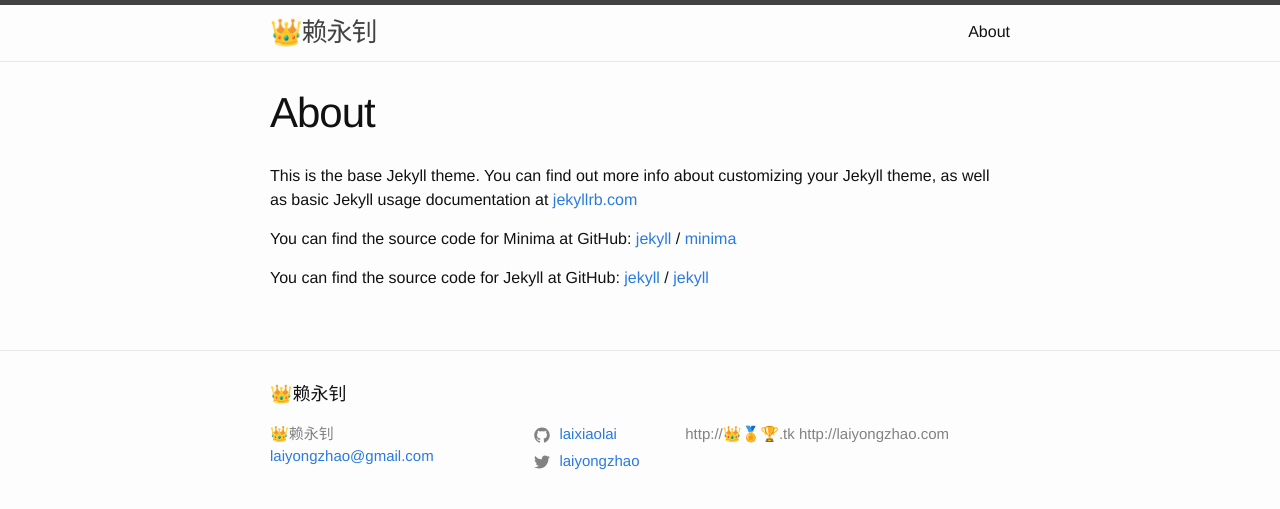
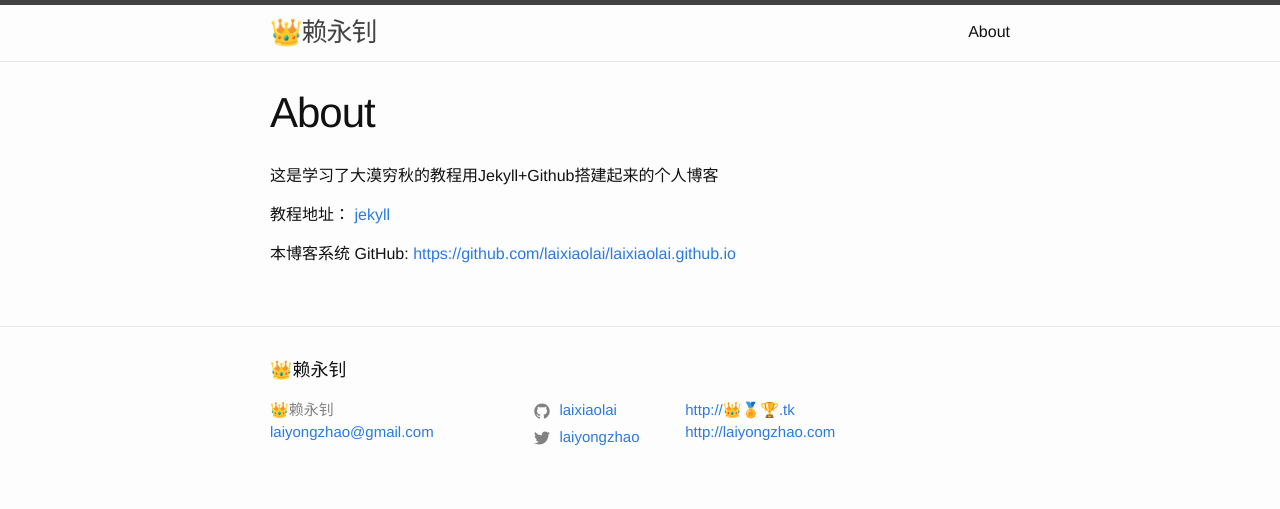
Before and after one commit to laixiaolai/laixiaolai.github.io, a Jekyll site: the page built from about.md, in a window 1280 px wide. Shown: the top 509 px of the page. Built offline with Jekyll 4.4.1, drawn with Linux system fonts in a browser that asks for light colours.

Commit message:
修改about页面

```diff
--- a/_config.yml
+++ b/_config.yml
@@ -15,8 +15,8 @@
 # in the templates via {{ site.myvariable }}.
 title: 👑赖永钊
 email: laiyongzhao@gmail.com
-description: > # this means to ignore newlines until "baseurl:"
-  http://👑🏅🏆.tk http://laiyongzhao.com
+description: > # this means to ignore newlines until "baseurl:"  #私人定制(下一行写描述)
+
 baseurl: "" # the subpath of your site, e.g. /blog
 url: "" # the base hostname & protocol for your site, e.g. http://example.com
 twitter_username: laiyongzhao
--- a/_includes/footer.html
+++ b/_includes/footer.html
@@ -37,7 +37,7 @@
       </div>
 
       <div class="footer-col footer-col-3">
-        <p>{{ site.description | escape }}</p>
+        <p>{{ site.description | escape }}<a href="http://👑🏅🏆.tk">http://👑🏅🏆.tk</a><br /><a href="http://laiyongzhao.com">http://laiyongzhao.com</a></p>
       </div>
     </div>
 
--- a/_sass/minima/_layout.scss
+++ b/_sass/minima/_layout.scss
@@ -222,8 +222,26 @@
     display:block;
     color:#0002ff;
   }
+  &:hover{
+    text-decoration:none;
+    h5{
+      background:#F00;
+      color:#FFF;
+    }
+    small{
+      color:#F00;
+    }
+  }
 }
-
+::selection {
+  background: #000;
+  color:#08ff65;
+   }
+/*Mozilla Firefox*/
+::-moz-selection {
+  background: #000;
+  color:#08ff65;
+}
 /**
  * Posts
  */
--- a/about.md
+++ b/about.md
@@ -4,15 +4,10 @@ title: About
 permalink: /about/
 ---
 
-This is the base Jekyll theme. You can find out more info about customizing your Jekyll theme, as well as basic Jekyll usage documentation at [jekyllrb.com](https://jekyllrb.com/)
+这是学习了大漠穷秋的教程用Jekyll+Github搭建起来的个人博客
 
-You can find the source code for Minima at GitHub:
-[jekyll][jekyll-organization] /
-[minima](https://github.com/jekyll/minima)
+教程地址：
+[jekyll](https://damoqiongqiu.github.io/)
 
-You can find the source code for Jekyll at GitHub:
-[jekyll][jekyll-organization] /
-[jekyll](https://github.com/jekyll/jekyll)
-
-
-[jekyll-organization]: https://github.com/jekyll
+本博客系统 GitHub:
+[https://github.com/laixiaolai/laixiaolai.github.io](https://github.com/laixiaolai/laixiaolai.github.io)
```
